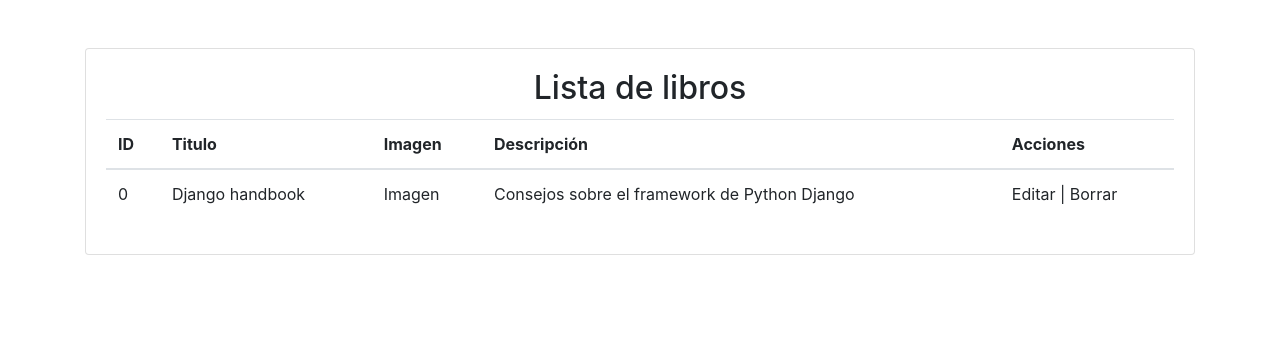
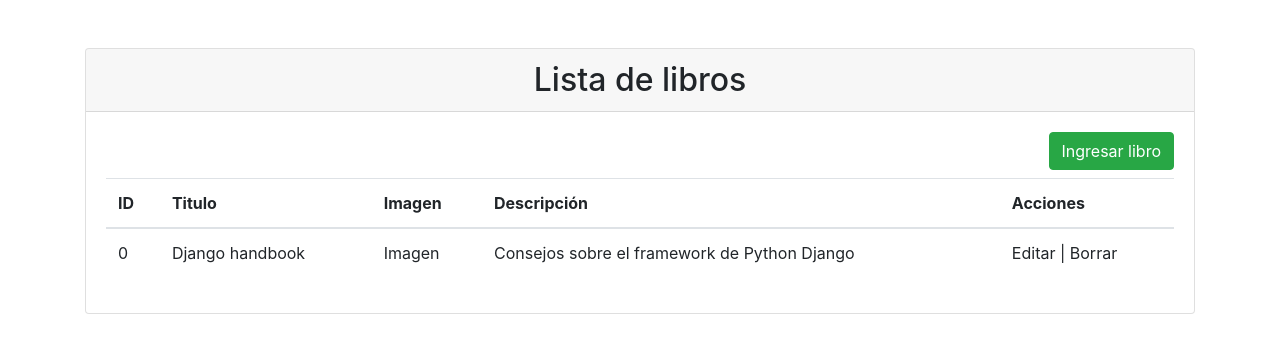
Before and after one commit to lucaspintos909/django-crud, a Django app: page /libros in a window 1280 px wide. Shown: the part 56-409 px from the top of the page. Run offline with Django 4.2, Linux system fonts and the light colour scheme.

Commit message:
feat: Agregando botón para ingresar libros

```diff
--- a/libreria/templates/books/index.html
+++ b/libreria/templates/books/index.html
@@ -2,10 +2,13 @@
 {% block content %}
 
 <div class="card">
-  {% comment %} <div class="card-header">
-  </div> {% endcomment %}
+  <div class="card-header">
+    <h2 class="card-title text-center m-0">Lista de libros</h2>
+  </div>
   <div class="card-body">
-    <h2 class="card-title text-center">Lista de libros</h2>
+    <div class="d-flex justify-content-end mb-2">
+      <a type="button" class="btn btn-success" href="{% url 'create_book' %}">Ingresar libro</a>
+    </div>
     <table class="table">
       <thead>
         <tr>
```
